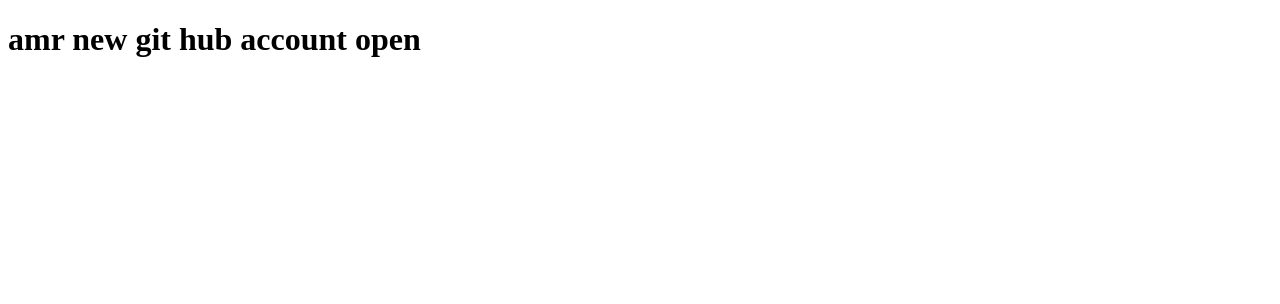
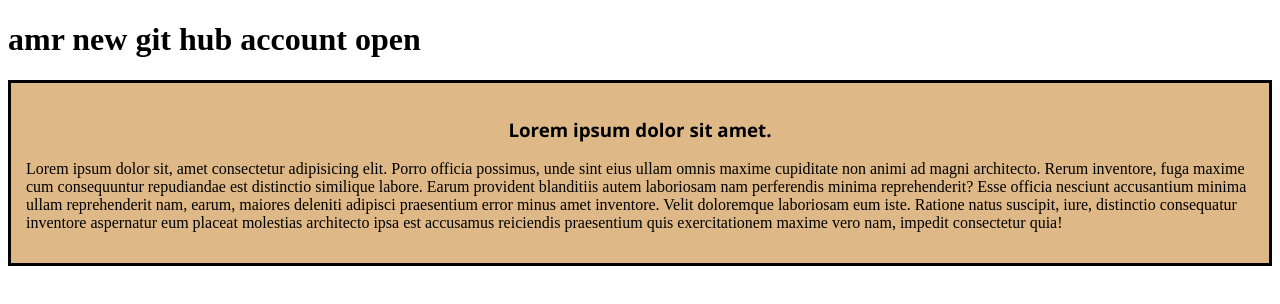
Before and after one commit to Ayoncoder7/amdr-repo, a plain HTML site: page my-first-repo/index.html in a window 1280 px wide. Drawn offline with Linux system fonts and the light colour scheme.

Commit message:
amder love

```diff
--- a/my-first-repo/index.html
+++ b/my-first-repo/index.html
@@ -6,6 +6,27 @@
     <meta http-equiv="X-UA-Compatible" content="IE=edge">
     <meta name="viewport" content="width=device-width, initial-scale=1.0">
     <title>My first github repo</title>
+    <style>
+        .amder {
+
+            background-color: burlywood;
+            padding: 15px;
+            border: solid black 3px;
+
+
+        }
+
+
+        h3 {
+
+            text-align: center;
+            font-family: 'Segoe UI', Tahoma, Geneva, Verdana, sans-serif;
+
+        }
+    </style>
+
+
+
 </head>
 
 <body>
@@ -15,6 +36,19 @@
 
     </h1>
 
+    <div class="amder">
+
+        <h3>Lorem ipsum dolor sit amet.</h3>
+
+        <p>Lorem ipsum dolor sit, amet consectetur adipisicing elit. Porro officia possimus, unde sint eius ullam omnis
+            maxime cupiditate non animi ad magni architecto. Rerum inventore, fuga maxime cum consequuntur repudiandae
+            est distinctio similique labore. Earum provident blanditiis autem laboriosam nam perferendis minima
+            reprehenderit? Esse officia nesciunt accusantium minima ullam reprehenderit nam, earum, maiores deleniti
+            adipisci praesentium error minus amet inventore. Velit doloremque laboriosam eum iste. Ratione natus
+            suscipit, iure, distinctio consequatur inventore aspernatur eum placeat molestias architecto ipsa est
+            accusamus reiciendis praesentium quis exercitationem maxime vero nam, impedit consectetur quia!</p>
+    </div>
+
 
 
 </body>
```
